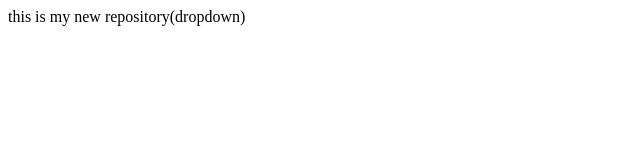
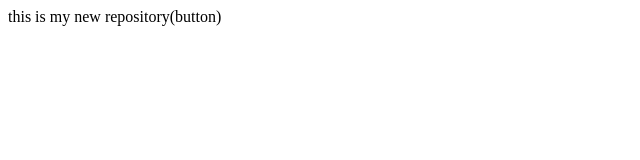
Before and after one commit to AlishbaZaheer/localrepo, a plain HTML site: page index.html in a window 1280 px wide. Shown: the full height of the page, 0-640 px from the left. Drawn offline with Linux system fonts and the light colour scheme.

```diff
--- a/index.html
+++ b/index.html
@@ -1 +1 @@
-<p>this is my new repository(dropdown)</p>
+<p>this is my new repository(button)</p>
```
